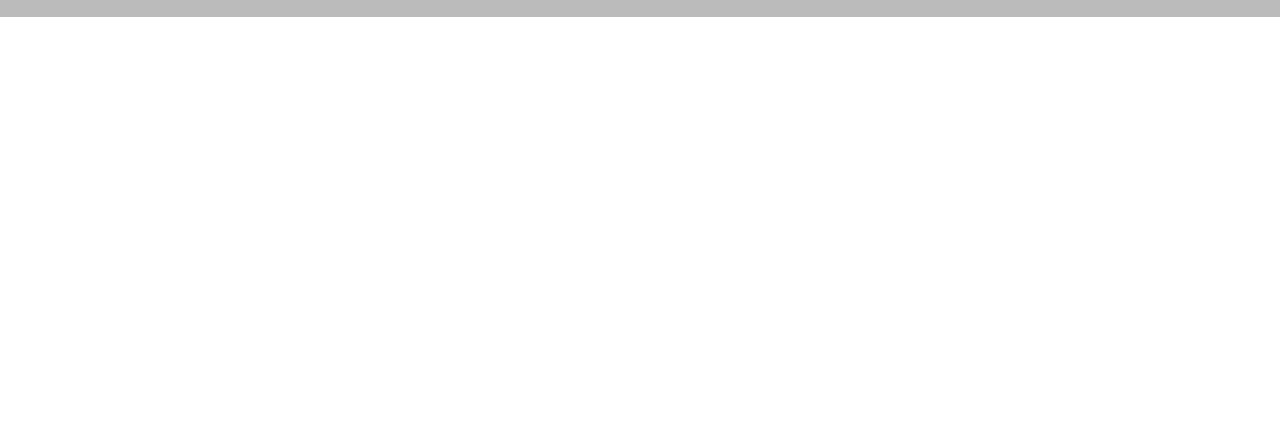
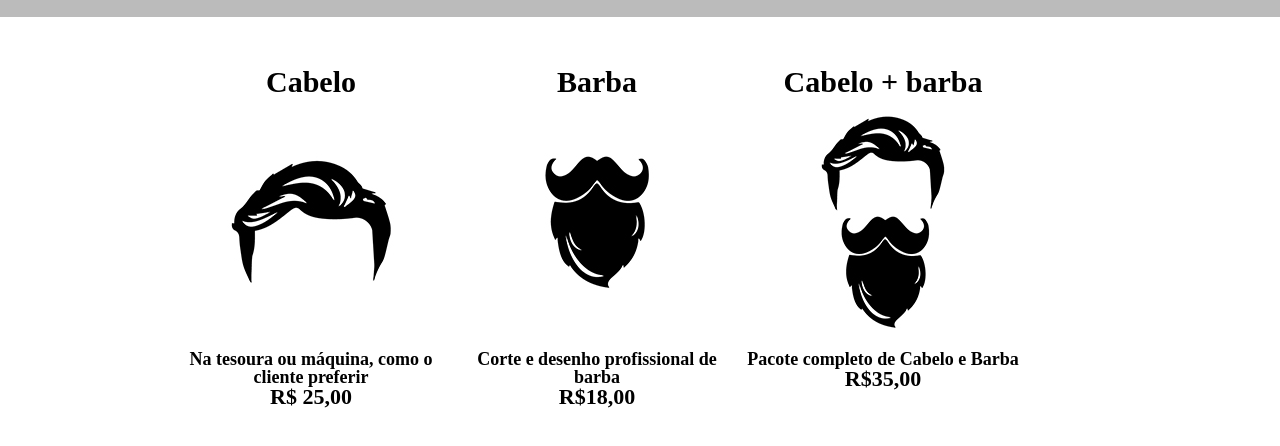
Before and after one commit to dpodda/Primeira-P-gina-da-web, a plain HTML site: page produtos.html in a window 1280 px wide. Shown: the part 276-722 px from the top of the page. Drawn offline with Linux system fonts and the light colour scheme.

Commit message:
Atualização de código

```diff
--- a/produtos.css
+++ b/produtos.css
@@ -24,3 +24,26 @@ nav a {
 	font-size: 22px;
 	text-decoration: none;   /* Tirar sublinhado */
 }
+.produtos{
+	width:  940px;
+	margin:  0 auto;
+	padding:  50px 0;
+}
+.produtos li{ /*alinha a lista lado a lado */
+	display:  inline-block;
+	text-align: center;
+	width: 30%;
+	vertical-align: top;
+}
+.produtos h2{
+	font-size: 30px;
+	font-weight: bold;
+}
+.produtos-descricao{
+	font-size:18px;
+	font-weight: bold;
+}
+.produtos-preco{
+	font-size:22px;
+	font-weight: bold;
+}
--- a/produtos.html
+++ b/produtos.html
@@ -21,6 +21,29 @@
 				</nav>
 			</div>
 		</header>
+		<main>
+			<ul class="produtos">
+				<li>
+					<h2>Cabelo</h2>
+					<img src="cabelo.jpg">
+					<p class="produtos-descricao">Na tesoura ou máquina, como o cliente preferir</p>
+					<p class="produtos-preco">R$ 25,00</p>
+				</li>
+				<li>
+					<h2>Barba</h2>
+					<img src="barba.jpg">
+					<p class="produtos-descricao">Corte e desenho profissional de barba</p>
+					<p class="produtos-preco">R$18,00</p>
+				</li>
+				<li>
+					<h2>Cabelo + barba</h2>
+					<img src= cabelo+barba.jpg>
+					<p class="produtos-descricao">Pacote completo de Cabelo e Barba</p>
+					<p class="produtos-preco">R$35,00</p>
+				</li>
+			</ul>
+
+		</main>
 	</body>
 
 
```
